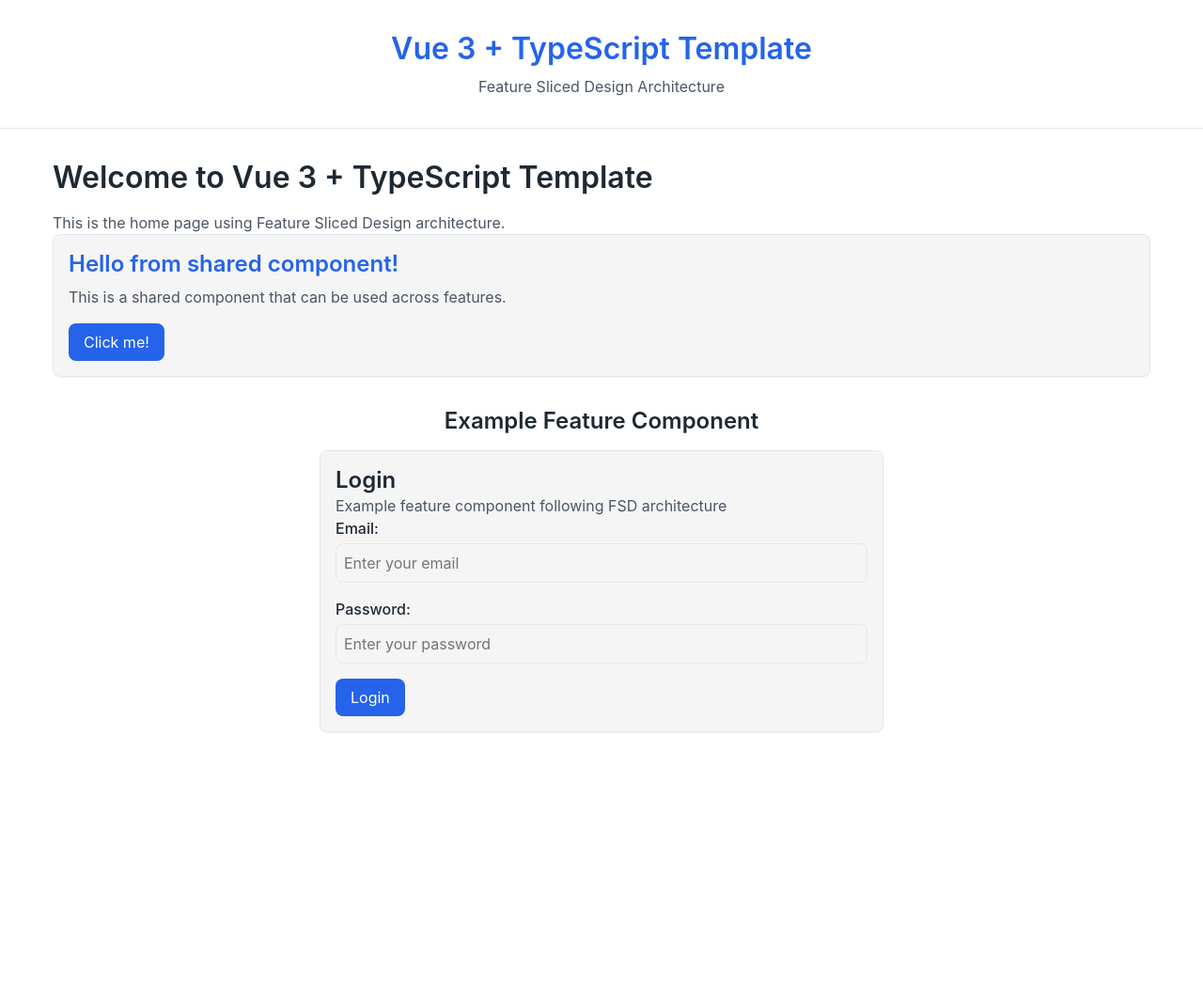
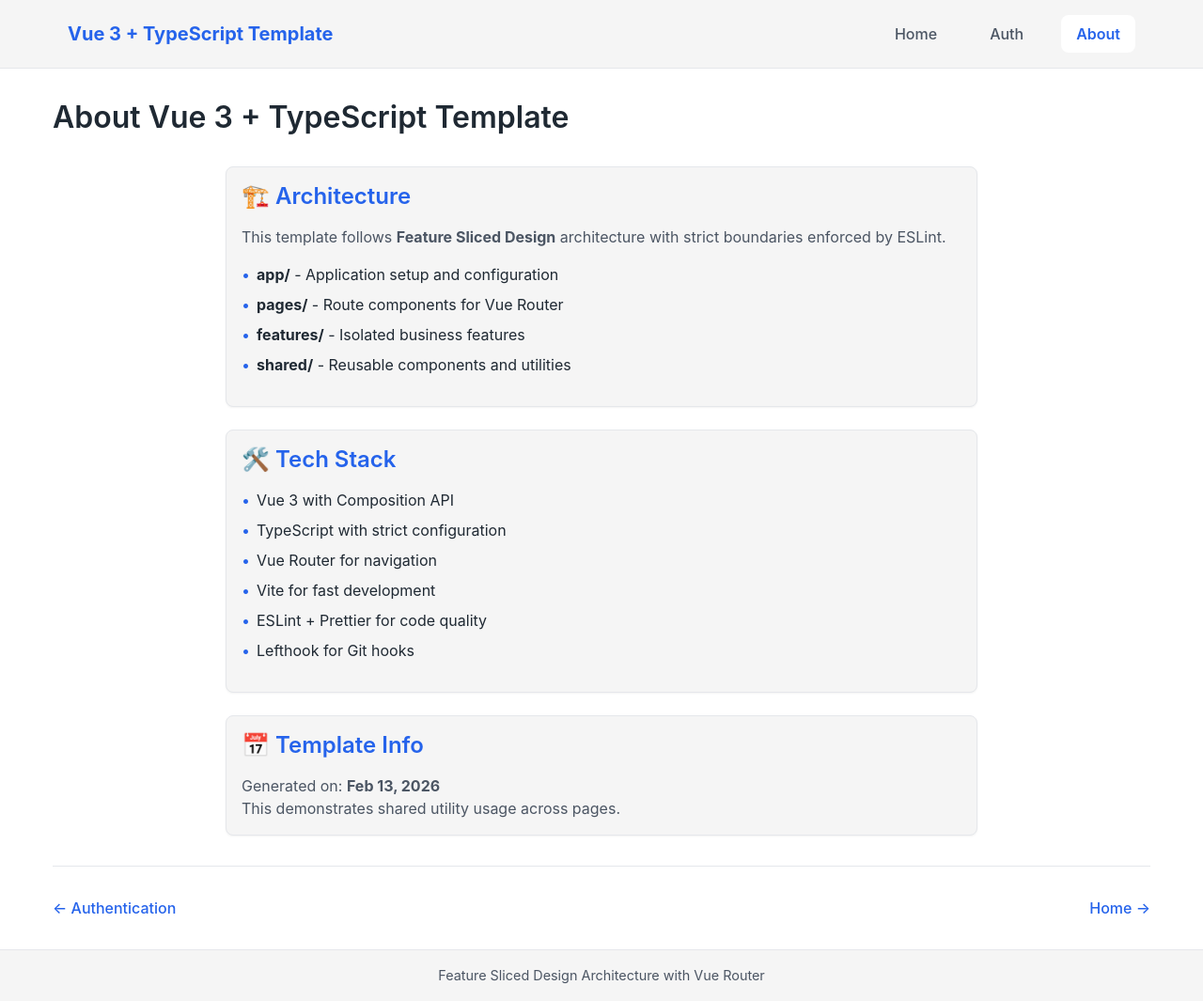
Before and after one commit to norbraet/vite-vue-ts-template, a Vue app: page /about in a window 1280 px wide. Shown: the whole page at 94% size. Before the commit the page ends 800 px from the top, so only its background shows below. Built offline with nearby package versions, Linux system fonts and the light colour scheme; no server answers.

Commit message:
feat: add vue router + some example pages

```diff
--- a/src/app/App.vue
+++ b/src/app/App.vue
@@ -1,54 +1,117 @@
 <script setup lang="ts">
-  import HomePage from '@/pages/HomePage.vue'
-  import { LoginForm } from '@/features/auth'
+  // Main App component with Vue Router integration
 </script>
 
 <template>
   <div id="app">
     <header>
-      <h1>Vue 3 + TypeScript Template</h1>
-      <p>Feature Sliced Design Architecture</p>
+      <nav class="main-header">
+        <router-link to="/" class="logo"> Vue 3 + TypeScript Template </router-link>
+
+        <div class="nav-links">
+          <router-link to="/" class="nav-link">Home</router-link>
+          <router-link to="/auth" class="nav-link">Auth</router-link>
+          <router-link to="/about" class="nav-link">About</router-link>
+        </div>
+      </nav>
     </header>
 
     <main>
-      <HomePage />
+      <router-view />
+    </main>
 
-      <section style="margin-top: 2rem">
-        <h2>Example Feature Component</h2>
-        <LoginForm />
-      </section>
-    </main>
+    <footer>
+      <p>Feature Sliced Design Architecture with Vue Router</p>
+    </footer>
   </div>
 </template>
 
 <style scoped>
   header {
-    text-align: center;
-    margin-bottom: 2rem;
-    padding: 2rem 0;
     border-bottom: 1px solid var(--color-border);
+    background-color: var(--color-bg-secondary);
+    position: sticky;
+    top: 0;
+    z-index: 100;
   }
 
-  header h1 {
-    color: var(--color-primary);
-    margin-bottom: 0.5rem;
+  .main-header {
+    display: flex;
+    justify-content: space-between;
+    align-items: center;
+    max-width: 1200px;
+    margin: 0 auto;
+    padding: 1rem 2rem;
   }
 
-  header p {
+  .logo {
+    font-size: 1.25rem;
+    font-weight: 700;
+    color: var(--color-primary);
+    text-decoration: none;
+  }
+
+  .logo:hover {
+    color: var(--color-primary-hover);
+  }
+
+  .nav-links {
+    display: flex;
+    gap: 1.5rem;
+  }
+
+  .nav-link {
     color: var(--color-text-secondary);
+    text-decoration: none;
+    font-weight: 500;
+    padding: 0.5rem 1rem;
+    border-radius: var(--radius-md);
+    transition: all 0.2s ease;
+  }
+
+  .nav-link:hover {
+    color: var(--color-primary);
+    background-color: var(--color-bg-primary);
+  }
+
+  .nav-link.router-link-active {
+    color: var(--color-primary);
+    background-color: var(--color-bg-primary);
+    font-weight: 600;
   }
 
   main {
-    padding: 0 1rem;
+    min-height: calc(100vh - 140px);
+    padding: 2rem 1rem;
   }
 
-  section {
-    max-width: 600px;
-    margin: 0 auto;
+  footer {
+    text-align: center;
+    padding: 1rem;
+    border-top: 1px solid var(--color-border);
+    background-color: var(--color-bg-secondary);
   }
 
-  section h2 {
-    margin-bottom: 1rem;
-    text-align: center;
+  footer p {
+    color: var(--color-text-secondary);
+    font-size: 0.9rem;
+    margin: 0;
+  }
+
+  @media (max-width: 768px) {
+    .main-header {
+      flex-direction: column;
+      gap: 1rem;
+      padding: 1rem;
+    }
+
+    .nav-links {
+      gap: 1rem;
+    }
+
+    .nav-link {
+      padding: 0.25rem 0.75rem;
+      font-size: 0.9rem;
+    }
   }
 </style>
--- /dev/null
+++ b/src/app/router/index.ts
@@ -0,0 +1,68 @@
+import { createRouter, createWebHistory } from 'vue-router'
+import type { RouteRecordRaw } from 'vue-router'
+
+// Import pages
+import HomePage from '@/pages/HomePage.vue'
+import AuthPage from '@/pages/AuthPage.vue'
+import AboutPage from '@/pages/AboutPage.vue'
+
+const routes: RouteRecordRaw[] = [
+  {
+    path: '/',
+    name: 'home',
+    component: HomePage,
+    meta: {
+      title: 'Home',
+    },
+  },
+  {
+    path: '/auth',
+    name: 'auth',
+    component: AuthPage,
+    meta: {
+      title: 'Authentication',
+    },
+  },
+  {
+    path: '/about',
+    name: 'about',
+    component: AboutPage,
+    meta: {
+      title: 'About',
+    },
+  },
+  {
+    // Catch-all route for 404
+    path: '/:pathMatch(.*)*',
+    name: 'not-found',
+    component: () => import('@/pages/NotFoundPage.vue'),
+    meta: {
+      title: 'Page Not Found',
+    },
+  },
+]
+
+const router = createRouter({
+  history: createWebHistory(),
+  routes,
+  scrollBehavior(to, from, savedPosition) {
+    // Always scroll to top when navigating to a new route
+    if (savedPosition) {
+      return savedPosition
+    } else {
+      return { top: 0 }
+    }
+  },
+})
+
+// Global navigation guards
+router.beforeEach((to, from, next) => {
+  // Set page title
+  if (to.meta?.title) {
+    document.title = `${to.meta.title} | Vue 3 + TypeScript Template`
+  }
+
+  next()
+})
+
+export default router
--- /dev/null
+++ b/src/pages/AboutPage.vue
@@ -0,0 +1,105 @@
+<script setup lang="ts">
+  import { APP_NAME } from '@/shared/constants/app'
+  import { formatDate } from '@/shared/utils/format'
+
+  const currentDate = new Date()
+</script>
+
+<template>
+  <div class="container">
+    <h1>About {{ APP_NAME }}</h1>
+
+    <div class="about-content">
+      <section class="card">
+        <h2>🏗️ Architecture</h2>
+        <p>
+          This template follows <strong>Feature Sliced Design</strong> architecture with strict
+          boundaries enforced by ESLint.
+        </p>
+
+        <ul>
+          <li><strong>app/</strong> - Application setup and configuration</li>
+          <li><strong>pages/</strong> - Route components for Vue Router</li>
+          <li><strong>features/</strong> - Isolated business features</li>
+          <li><strong>shared/</strong> - Reusable components and utilities</li>
+        </ul>
+      </section>
+
+      <section class="card">
+        <h2>🛠️ Tech Stack</h2>
+        <ul>
+          <li>Vue 3 with Composition API</li>
+          <li>TypeScript with strict configuration</li>
+          <li>Vue Router for navigation</li>
+          <li>Vite for fast development</li>
+          <li>ESLint + Prettier for code quality</li>
+          <li>Lefthook for Git hooks</li>
+        </ul>
+      </section>
+
+      <section class="card">
+        <h2>📅 Template Info</h2>
+        <p>
+          Generated on: <strong>{{ formatDate(currentDate) }}</strong>
+        </p>
+        <p>This demonstrates shared utility usage across pages.</p>
+      </section>
+    </div>
+
+    <nav class="page-nav">
+      <router-link to="/auth">← Authentication</router-link>
+      <router-link to="/">Home →</router-link>
+    </nav>
+  </div>
+</template>
+
+<style scoped>
+  .about-content {
+    max-width: 800px;
+    margin: 2rem auto;
+  }
+
+  .card {
+    margin-bottom: 1.5rem;
+  }
+
+  .card h2 {
+    color: var(--color-primary);
+    margin-bottom: 1rem;
+  }
+
+  .card ul {
+    margin: 1rem 0;
+  }
+
+  .card li {
+    margin: 0.5rem 0;
+    padding-left: 1rem;
+    position: relative;
+  }
+
+  .card li::before {
+    content: '•';
+    color: var(--color-primary);
+    position: absolute;
+    left: 0;
+  }
+
+  .page-nav {
+    display: flex;
+    justify-content: space-between;
+    margin-top: 2rem;
+    padding-top: 2rem;
+    border-top: 1px solid var(--color-border);
+  }
+
+  .page-nav a {
+    color: var(--color-primary);
+    text-decoration: none;
+    font-weight: 500;
+  }
+
+  .page-nav a:hover {
+    color: var(--color-primary-hover);
+  }
+</style>
--- /dev/null
+++ b/src/pages/AuthPage.vue
@@ -0,0 +1,44 @@
+<script setup lang="ts">
+  import { LoginForm } from '@/features/auth'
+</script>
+
+<template>
+  <div class="container">
+    <h1>Authentication</h1>
+    <p>This page demonstrates feature integration with Vue Router.</p>
+
+    <div class="auth-container">
+      <LoginForm />
+    </div>
+
+    <nav class="page-nav">
+      <router-link to="/">← Back to Home</router-link>
+      <router-link to="/about">About →</router-link>
+    </nav>
+  </div>
+</template>
+
+<style scoped>
+  .auth-container {
+    max-width: 400px;
+    margin: 2rem auto;
+  }
+
+  .page-nav {
+    display: flex;
+    justify-content: space-between;
+    margin-top: 2rem;
+    padding-top: 2rem;
+    border-top: 1px solid var(--color-border);
+  }
+
+  .page-nav a {
+    color: var(--color-primary);
+    text-decoration: none;
+    font-weight: 500;
+  }
+
+  .page-nav a:hover {
+    color: var(--color-primary-hover);
+  }
+</style>
--- a/src/pages/HomePage.vue
+++ b/src/pages/HomePage.vue
@@ -1,19 +1,89 @@
 <script setup lang="ts">
   import HelloWorld from '@/shared/components/HelloWorld.vue'
-
-  const title = 'Welcome to Vue 3 + TypeScript Template'
+  import { APP_NAME } from '@/shared/constants/app'
 </script>
 
 <template>
   <div class="container">
-    <h1>{{ title }}</h1>
-    <p>This is the home page using Feature Sliced Design architecture.</p>
+    <h1>Welcome to {{ APP_NAME }}</h1>
+    <p>This template demonstrates Feature Sliced Design architecture with Vue Router.</p>
+
     <HelloWorld msg="Hello from shared component!" />
+
+    <nav class="main-nav">
+      <h2>Explore the Template</h2>
+      <div class="nav-links">
+        <router-link to="/auth" class="nav-card">
+          <h3>🔐 Authentication</h3>
+          <p>Example feature with login form</p>
+        </router-link>
+
+        <router-link to="/about" class="nav-card">
+          <h3>📖 About</h3>
+          <p>Learn about the architecture</p>
+        </router-link>
+      </div>
+    </nav>
   </div>
 </template>
 
 <style scoped>
   h1 {
     margin-bottom: 1rem;
+    text-align: center;
+  }
+
+  p {
+    text-align: center;
+    margin-bottom: 2rem;
+  }
+
+  .main-nav {
+    margin-top: 2rem;
+    max-width: 600px;
+    margin-left: auto;
+    margin-right: auto;
+  }
+
+  .main-nav h2 {
+    text-align: center;
+    margin-bottom: 1.5rem;
+    color: var(--color-text-primary);
+  }
+
+  .nav-links {
+    display: grid;
+    grid-template-columns: repeat(auto-fit, minmax(250px, 1fr));
+    gap: 1rem;
+  }
+
+  .nav-card {
+    display: block;
+    text-decoration: none;
+    color: inherit;
+    background: var(--color-bg-secondary);
+    border: 1px solid var(--color-border);
+    border-radius: var(--radius-lg);
+    padding: 1.5rem;
+    transition: all 0.2s ease;
+  }
+
+  .nav-card:hover {
+    transform: translateY(-2px);
+    box-shadow: var(--shadow-md);
+    border-color: var(--color-primary);
+  }
+
+  .nav-card h3 {
+    color: var(--color-primary);
+    margin-bottom: 0.5rem;
+    font-size: 1.1rem;
+  }
+
+  .nav-card p {
+    color: var(--color-text-secondary);
+    margin: 0;
+    text-align: left;
+    font-size: 0.9rem;
   }
 </style>
--- /dev/null
+++ b/src/pages/NotFoundPage.vue
@@ -0,0 +1,72 @@
+<script setup lang="ts">
+  import { useRouter } from 'vue-router'
+
+  const router = useRouter()
+
+  const goHome = () => {
+    router.push('/')
+  }
+
+  const goBack = () => {
+    router.back()
+  }
+</script>
+
+<template>
+  <div class="container not-found">
+    <div class="error-content">
+      <h1>404</h1>
+      <h2>Page Not Found</h2>
+      <p>The page you're looking for doesn't exist or has been moved.</p>
+
+      <div class="actions">
+        <button @click="goHome" class="btn-primary">Go Home</button>
+        <button @click="goBack">Go Back</button>
+      </div>
+    </div>
+  </div>
+</template>
+
+<style scoped>
+  .not-found {
+    display: flex;
+    align-items: center;
+    justify-content: center;
+    min-height: 60vh;
+  }
+
+  .error-content {
+    text-align: center;
+    max-width: 500px;
+  }
+
+  .error-content h1 {
+    font-size: 6rem;
+    color: var(--color-primary);
+    margin: 0;
+    line-height: 1;
+  }
+
+  .error-content h2 {
+    font-size: 2rem;
+    margin: 1rem 0;
+    color: var(--color-text-primary);
+  }
+
+  .error-content p {
+    font-size: 1.1rem;
+    margin: 1.5rem 0;
+    color: var(--color-text-secondary);
+  }
+
+  .actions {
+    display: flex;
+    gap: 1rem;
+    justify-content: center;
+    margin-top: 2rem;
+  }
+
+  .actions button {
+    min-width: 120px;
+  }
+</style>
```
Also changed, not shown: package.json (+5 -2 lines), src/app/main.ts (+6 -1 lines), src/shared/types/router.ts (added, +14 -0 lines), 2 other files (tests, documents, lock files or other folders).
